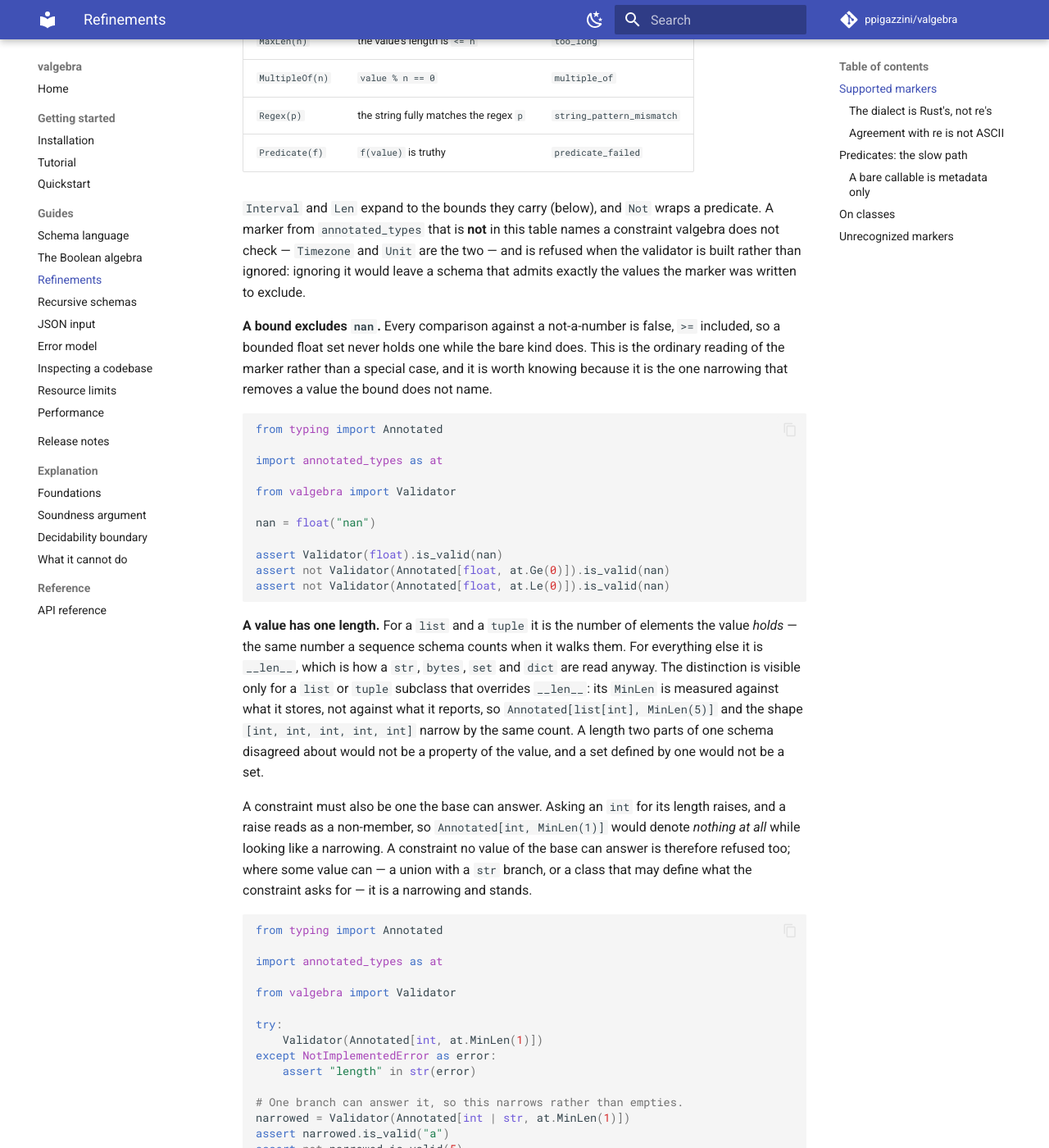
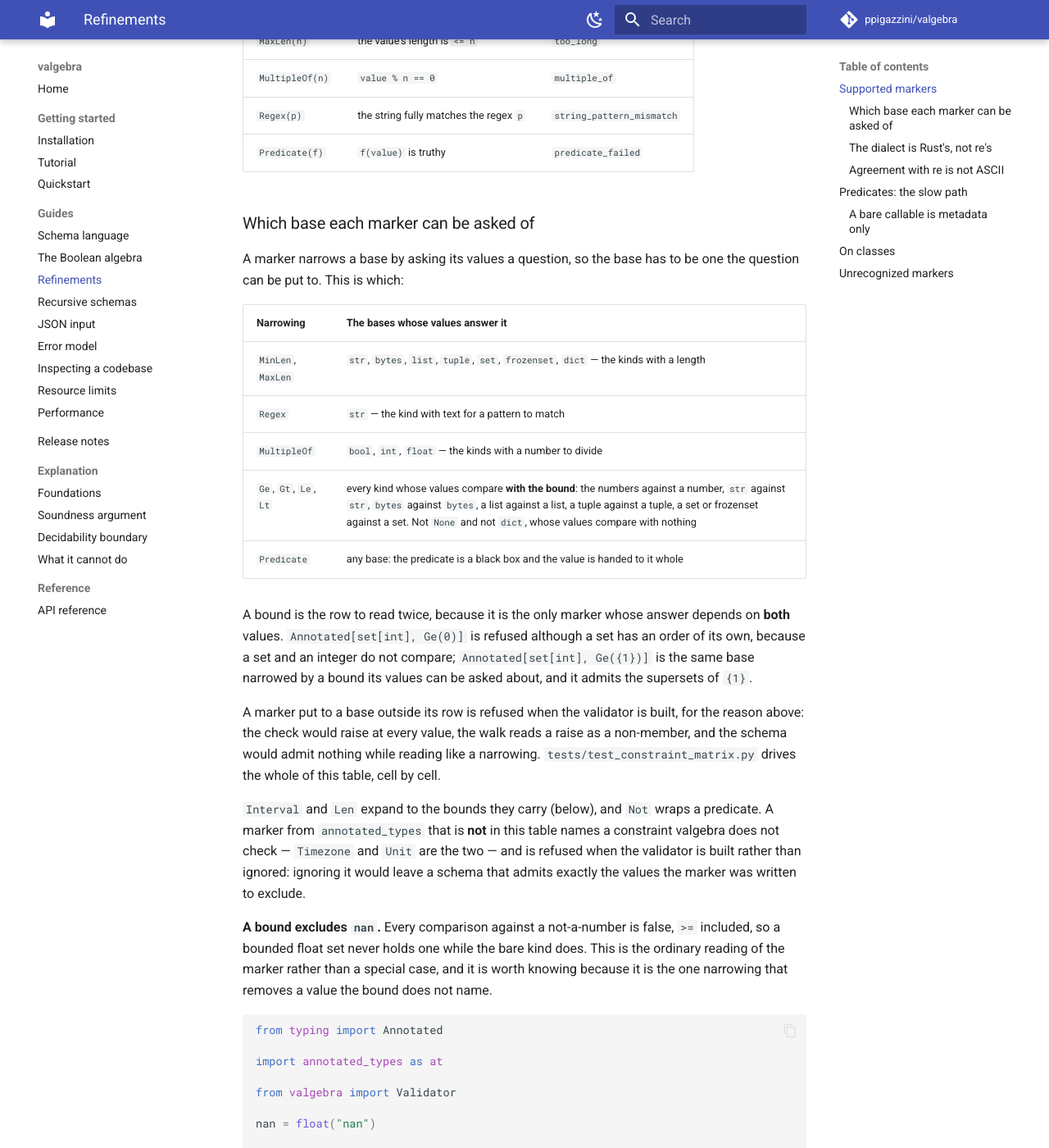
Before and after one commit to ppigazzini/valgebra, an MkDocs documentation site: the page built from docs/05-refinements.md, in a window 1280 px wide and 1400 px high, scrolled down 1403 px. Shown: the whole window at 82% size. Built offline with MkDocs 1.6.1 and Material for MkDocs 9.7.7, drawn with Linux system fonts in a browser that asks for light colours; comment, search, counter and statistics services are not loaded.

Commit message:
fix: an order bound is refused where the base and the bound do not compare
A bound asks whether two values compare, so the kind of the bound decides
the answer beside the kind of the base. A base with an order of its own
says nothing on its own: a set is ordered by inclusion and a set against
an integer raises all the same, so a rule reading only the base admits
every mismatched pair and builds a schema that admits no value while
reading like a narrowing.

`None` and a dict order against nothing at all, so a bound over either
names the empty set whatever the operand is. A list orders against a
list, a tuple against a tuple, and the two set kinds against each other
by inclusion, so each takes a bound of its own kind and refuses one of
another.

The markers and the kinds are a product, and it is driven cell by cell:
every constraint against every kind, narrowing the base with a value it
holds of and one it does not, or refused with the words naming what the
base cannot answer. Both directions, so a constraint or a kind added to
the algebra arrives with no cell and fails. The refinements page
tabulates the same product, which is where a caller reads it.

The frontend corpus reads the order check as a product too. It is the one
check that reads *two* values, so a table varying one of them holds half
of it: every kind whose values compare is asked against an operand of its
own group and against one of another, and the two kinds that compare with
nothing are asked at all. The check runs only behind the feature that
links an interpreter, where a row left behind reddens the lane that
measures coverage rather than one named for tests.

```diff
--- a/docs/05-refinements.md
+++ b/docs/05-refinements.md
@@ -66,6 +66,31 @@ is one `is_subtype_of` pays for.
 | `MultipleOf(n)` | `value % n == 0` | `multiple_of` |
 | `Regex(p)` | the string fully matches the regex `p` | `string_pattern_mismatch` |
 | `Predicate(f)` | `f(value)` is truthy | `predicate_failed` |
+
+### Which base each marker can be asked of
+
+A marker narrows a base by asking its values a question, so the base has to be
+one the question can be put to. This is which:
+
+| Narrowing | The bases whose values answer it |
+| --- | --- |
+| `MinLen`, `MaxLen` | `str`, `bytes`, `list`, `tuple`, `set`, `frozenset`, `dict` — the kinds with a length |
+| `Regex` | `str` — the kind with text for a pattern to match |
+| `MultipleOf` | `bool`, `int`, `float` — the kinds with a number to divide |
+| `Ge`, `Gt`, `Le`, `Lt` | every kind whose values compare **with the bound**: the numbers against a number, `str` against `str`, `bytes` against `bytes`, a list against a list, a tuple against a tuple, a set or frozenset against a set. Not `None` and not `dict`, whose values compare with nothing |
+| `Predicate` | any base: the predicate is a black box and the value is handed to it whole |
+
+A bound is the row to read twice, because it is the only marker whose answer
+depends on **both** values. `Annotated[set[int], Ge(0)]` is refused although a
+set has an order of its own, because a set and an integer do not compare;
+`Annotated[set[int], Ge({1})]` is the same base narrowed by a bound its values
+can be asked about, and it admits the supersets of `{1}`.
+
+A marker put to a base outside its row is refused when the validator is built,
+for the reason above: the check would raise at every value, the walk reads a
+raise as a non-member, and the schema would admit nothing while reading like a
+narrowing. `tests/test_constraint_matrix.py` drives the whole of this table,
+cell by cell.
 
 `Interval` and `Len` expand to the bounds they carry (below), and `Not` wraps a
 predicate. A marker from `annotated_types` that is **not** in this table names a
```
Also changed, not shown: CHANGELOG.md (+10 -0 lines), docs/dev/08-testing.md (+4 -2 lines), docs/dev/13-glossary.md (+1 -1 lines), docs/dev/README.md (+1 -1 lines), 4 other files.
